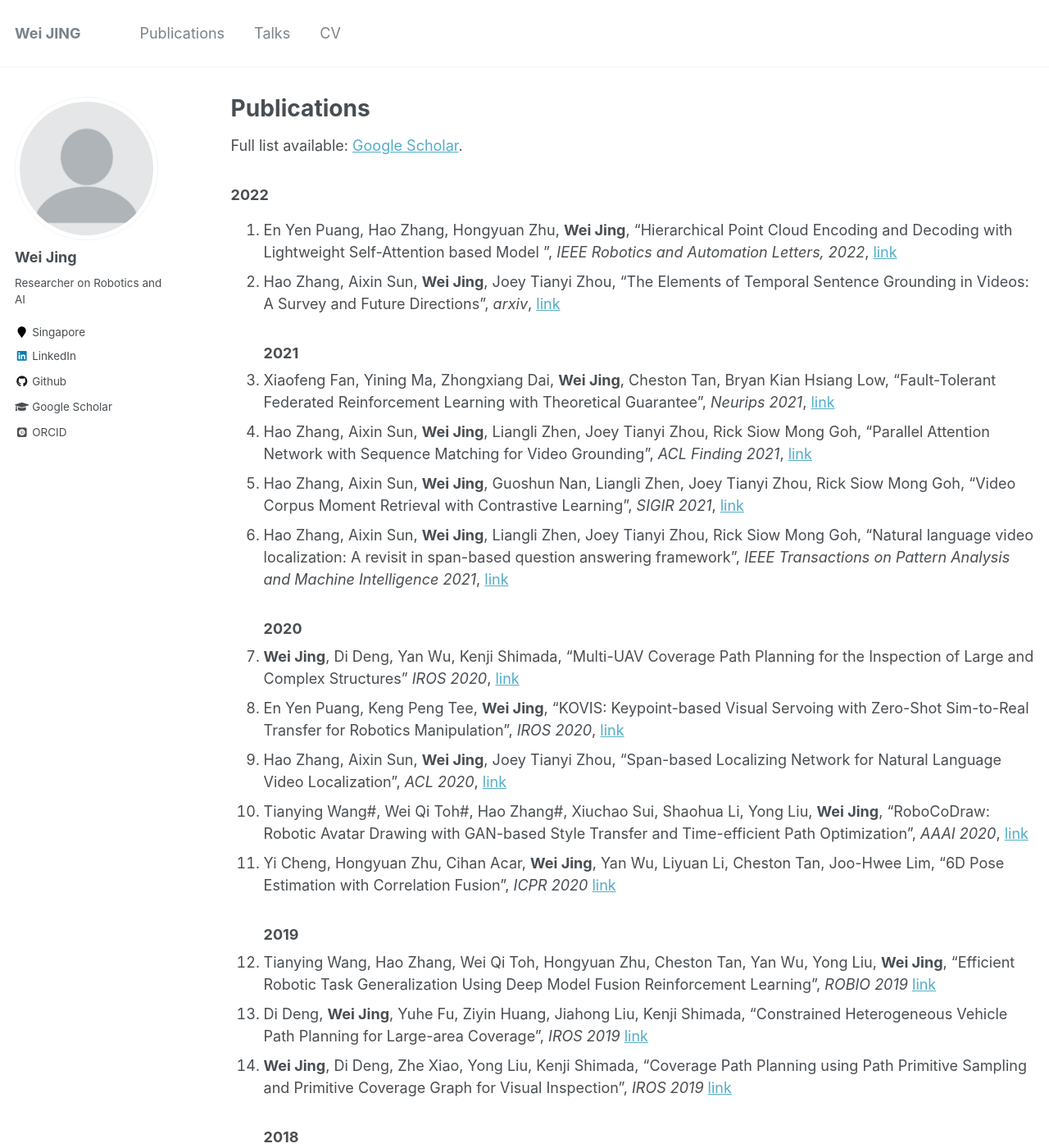
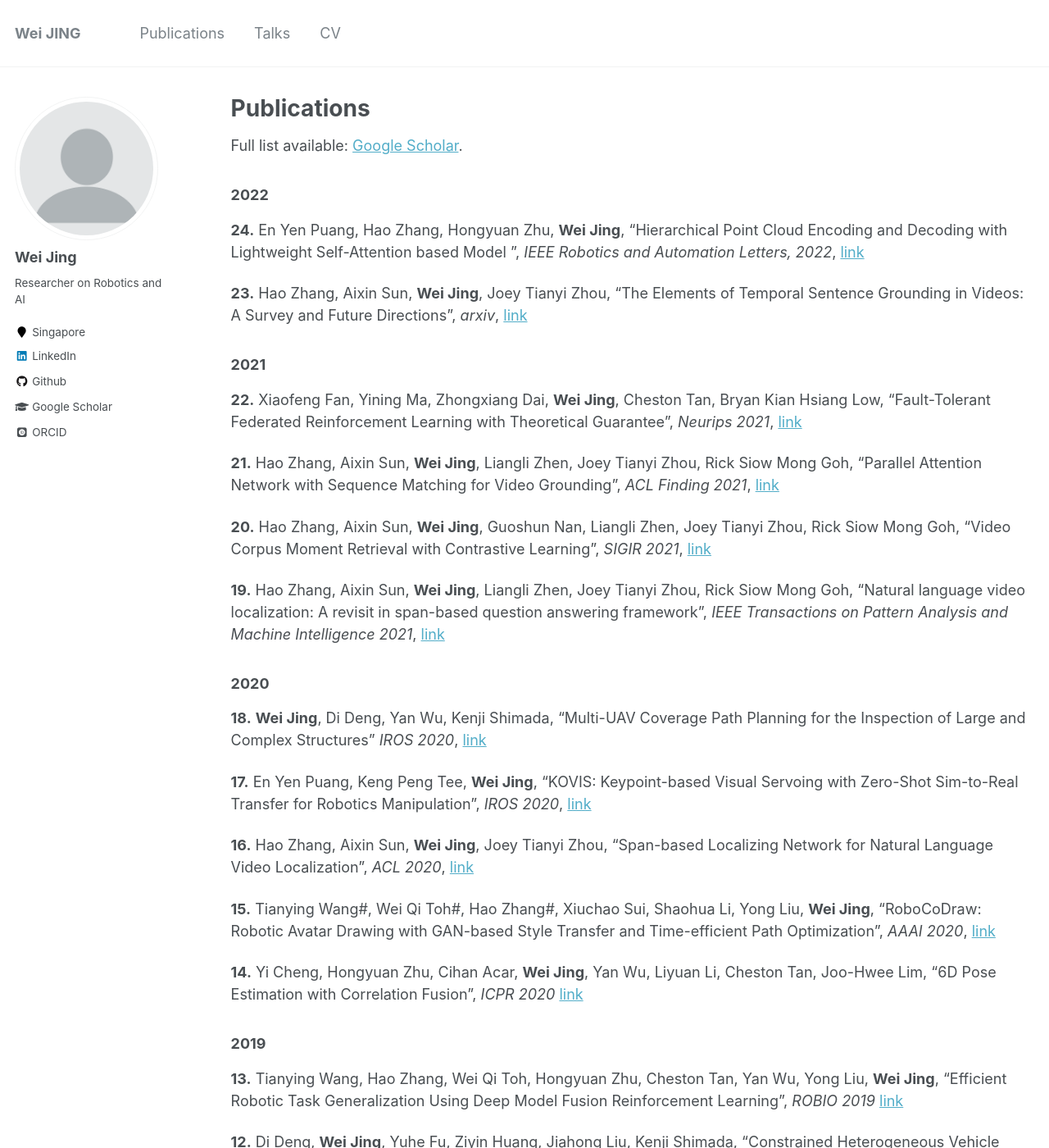
Before and after one commit to Weijing/Weijing.github.io, a Jekyll site: the page built from _pages/publications.md, in a window 1280 px wide and 1400 px high. Shown: the whole window at 82% size. Built offline with Jekyll 4.4.1, drawn with Linux system fonts in a browser that asks for light colours; some web fonts are replaced; some of the changed text lies outside the part shown.

Commit message:
Update publications.md

```diff
--- a/_pages/publications.md
+++ b/_pages/publications.md
@@ -6,37 +6,54 @@ author_profile: true
 ---
 Full list available: [Google Scholar](https://scholar.google.com/citations?hl=en&user=12L_IZMAAAAJ).
 ### 2022
-24. En Yen Puang, Hao Zhang, Hongyuan Zhu, **Wei Jing**, “Hierarchical Point Cloud Encoding and Decoding with Lightweight Self-Attention based Model
+**24\.** En Yen Puang, Hao Zhang, Hongyuan Zhu, **Wei Jing**, “Hierarchical Point Cloud Encoding and Decoding with Lightweight Self-Attention based Model
 ”, _IEEE Robotics and Automation Letters, 2022_, [link](https://ieeexplore.ieee.org/abstract/document/9707674)
-23. Hao Zhang, Aixin Sun, **Wei Jing**, Joey Tianyi Zhou,  “The Elements of Temporal Sentence Grounding in Videos: A Survey and Future Directions”, _arxiv_, [link](https://arxiv.org/abs/2201.08071)
+
+**23\.** Hao Zhang, Aixin Sun, **Wei Jing**, Joey Tianyi Zhou,  “The Elements of Temporal Sentence Grounding in Videos: A Survey and Future Directions”, _arxiv_, [link](https://arxiv.org/abs/2201.08071)
 ### 2021
-22. Xiaofeng Fan, Yining Ma, Zhongxiang Dai, **Wei Jing**, Cheston Tan, Bryan Kian Hsiang Low, “Fault-Tolerant Federated Reinforcement Learning with Theoretical Guarantee”, _Neurips 2021_, [link](https://arxiv.org/abs/2110.14074)
-21. Hao Zhang, Aixin Sun, **Wei Jing**, Liangli Zhen, Joey Tianyi Zhou, Rick Siow Mong Goh, “Parallel Attention Network with Sequence Matching for Video Grounding”, _ACL Finding 2021_, [link](https://arxiv.org/abs/2105.08481)
-20. Hao Zhang, Aixin Sun, **Wei Jing**, Guoshun Nan, Liangli Zhen, Joey Tianyi Zhou, Rick Siow Mong Goh, “Video Corpus Moment Retrieval with Contrastive Learning”, _SIGIR 2021_, [link](https://arxiv.org/abs/2105.06247)
-19. Hao Zhang, Aixin Sun, **Wei Jing**, Liangli Zhen, Joey Tianyi Zhou, Rick Siow Mong Goh, “Natural language video localization: A revisit in span-based question answering framework”, _IEEE Transactions on Pattern Analysis and Machine Intelligence 2021_, [link](https://arxiv.org/abs/2102.13558)
+**22\.** Xiaofeng Fan, Yining Ma, Zhongxiang Dai, **Wei Jing**, Cheston Tan, Bryan Kian Hsiang Low, “Fault-Tolerant Federated Reinforcement Learning with Theoretical Guarantee”, _Neurips 2021_, [link](https://arxiv.org/abs/2110.14074)
+
+**21\.** Hao Zhang, Aixin Sun, **Wei Jing**, Liangli Zhen, Joey Tianyi Zhou, Rick Siow Mong Goh, “Parallel Attention Network with Sequence Matching for Video Grounding”, _ACL Finding 2021_, [link](https://arxiv.org/abs/2105.08481)
+
+**20\.** Hao Zhang, Aixin Sun, **Wei Jing**, Guoshun Nan, Liangli Zhen, Joey Tianyi Zhou, Rick Siow Mong Goh, “Video Corpus Moment Retrieval with Contrastive Learning”, _SIGIR 2021_, [link](https://arxiv.org/abs/2105.06247)
+
+**19\.** Hao Zhang, Aixin Sun, **Wei Jing**, Liangli Zhen, Joey Tianyi Zhou, Rick Siow Mong Goh, “Natural language video localization: A revisit in span-based question answering framework”, _IEEE Transactions on Pattern Analysis and Machine Intelligence 2021_, [link](https://arxiv.org/abs/2102.13558)
 ### 2020
-18. **Wei Jing**, Di Deng, Yan Wu, Kenji Shimada, “Multi-UAV Coverage Path Planning for the Inspection of Large and Complex Structures” _IROS 2020_, [link](https://arxiv.org/pdf/2007.13065){:target="_blank"}
-17. En Yen Puang, Keng Peng Tee, **Wei Jing**,  “KOVIS: Keypoint-based Visual Servoing with Zero-Shot Sim-to-Real Transfer for Robotics Manipulation”, _IROS 2020_, [link](https://arxiv.org/pdf/2007.13960)
-16. Hao Zhang, Aixin Sun, **Wei Jing**, Joey Tianyi Zhou,  “Span-based Localizing Network for Natural Language Video Localization”, _ACL 2020_, [link](https://arxiv.org/pdf/2004.13931)
-15.  Tianying Wang#, Wei Qi Toh#, Hao Zhang#, Xiuchao Sui, Shaohua Li, Yong Liu, **Wei Jing**, "RoboCoDraw: Robotic Avatar Drawing with GAN-based Style Transfer and Time-efficient Path Optimization", _AAAI 2020_, [link](https://arxiv.org/pdf/1912.05099)
-14.  Yi Cheng, Hongyuan Zhu, Cihan Acar, **Wei Jing**, Yan Wu, Liyuan Li, Cheston Tan, Joo-Hwee Lim, "6D Pose Estimation with Correlation Fusion", _ICPR 2020_ [link](https://arxiv.org/pdf/1909.12936)
+**18\.** **Wei Jing**, Di Deng, Yan Wu, Kenji Shimada, “Multi-UAV Coverage Path Planning for the Inspection of Large and Complex Structures” _IROS 2020_, [link](https://arxiv.org/pdf/2007.13065){:target="_blank"}
+
+**17\.** En Yen Puang, Keng Peng Tee, **Wei Jing**,  “KOVIS: Keypoint-based Visual Servoing with Zero-Shot Sim-to-Real Transfer for Robotics Manipulation”, _IROS 2020_, [link](https://arxiv.org/pdf/2007.13960)
+
+**16\.** Hao Zhang, Aixin Sun, **Wei Jing**, Joey Tianyi Zhou,  “Span-based Localizing Network for Natural Language Video Localization”, _ACL 2020_, [link](https://arxiv.org/pdf/2004.13931)
+
+**15\.** Tianying Wang#, Wei Qi Toh#, Hao Zhang#, Xiuchao Sui, Shaohua Li, Yong Liu, **Wei Jing**, "RoboCoDraw: Robotic Avatar Drawing with GAN-based Style Transfer and Time-efficient Path Optimization", _AAAI 2020_, [link](https://arxiv.org/pdf/1912.05099)
+
+**14\.** Yi Cheng, Hongyuan Zhu, Cihan Acar, **Wei Jing**, Yan Wu, Liyuan Li, Cheston Tan, Joo-Hwee Lim, "6D Pose Estimation with Correlation Fusion", _ICPR 2020_ [link](https://arxiv.org/pdf/1909.12936)
 ### 2019
-13.  Tianying Wang, Hao Zhang, Wei Qi Toh, Hongyuan Zhu, Cheston Tan, Yan Wu, Yong Liu, **Wei Jing**, "Efficient Robotic Task Generalization Using Deep Model Fusion Reinforcement Learning", _ROBIO 2019_ [link](https://arxiv.org/pdf/1912.05205)
-12.  Di Deng, **Wei Jing**, Yuhe Fu, Ziyin Huang, Jiahong Liu, Kenji Shimada, "Constrained Heterogeneous Vehicle Path Planning for Large-area Coverage", _IROS 2019_ [link](https://arxiv.org/pdf/1911.09864)
-11.  **Wei Jing**, Di Deng, Zhe Xiao, Yong Liu, Kenji Shimada, "Coverage Path Planning using Path Primitive Sampling and Primitive Coverage Graph for Visual Inspection", _IROS 2019_ [link](https://arxiv.org/pdf/1908.02901)
+**13\.**  Tianying Wang, Hao Zhang, Wei Qi Toh, Hongyuan Zhu, Cheston Tan, Yan Wu, Yong Liu, **Wei Jing**, "Efficient Robotic Task Generalization Using Deep Model Fusion Reinforcement Learning", _ROBIO 2019_ [link](https://arxiv.org/pdf/1912.05205)
+
+**12\.**  Di Deng, **Wei Jing**, Yuhe Fu, Ziyin Huang, Jiahong Liu, Kenji Shimada, "Constrained Heterogeneous Vehicle Path Planning for Large-area Coverage", _IROS 2019_ [link](https://arxiv.org/pdf/1911.09864)
+
+**11\.**  **Wei Jing**, Di Deng, Zhe Xiao, Yong Liu, Kenji Shimada, "Coverage Path Planning using Path Primitive Sampling and Primitive Coverage Graph for Visual Inspection", _IROS 2019_ [link](https://arxiv.org/pdf/1908.02901)
 ### 2018
-10.  **Wei Jing**, Joey Tianyi Zhou, Fei Gao, Yong Liu, Pey Yuen Tao, Guilin Yang "A Learning-based Approach for Error Compensation of Industrial Manipulator with Hybrid Model", _ICARCV 2018_
-9. **Wei Jing**, Dudong Feng, Pinchao Zhang, Shijun Zhang, Sihan Lin, Bowei Tang, "A Multi-Objective Optimization-based Path Planning Method for Parallel Parking of Autonomous Vehicle via Nonlinear Programming", _ICARCV 2018_
-8. **Wei Jing**, Chun Fan Goh, Mabaran Rajaraman, Fei Gao, Sooho Park, Yong Liu, Kenji Shimada, "A Computational Framework for Automatic Online Path Generation of Robotic Inspection Tasks via Coverage Planning and Reinforcement Learning", _IEEE ACCESS_, 2018
-7. **Wei Jing** and Kenji Shimada, "Model-based view planning for building inspection and surveillance using voxel dilation, Medial Objects, and Random-Key Genetic Algorithm", _Journal of Computational Design and Engineering_, 2018
+**10\.**  **Wei Jing**, Joey Tianyi Zhou, Fei Gao, Yong Liu, Pey Yuen Tao, Guilin Yang "A Learning-based Approach for Error Compensation of Industrial Manipulator with Hybrid Model", _ICARCV 2018_
+
+**9\.** **Wei Jing**, Dudong Feng, Pinchao Zhang, Shijun Zhang, Sihan Lin, Bowei Tang, "A Multi-Objective Optimization-based Path Planning Method for Parallel Parking of Autonomous Vehicle via Nonlinear Programming", _ICARCV 2018_
+
+**8\.** **Wei Jing**, Chun Fan Goh, Mabaran Rajaraman, Fei Gao, Sooho Park, Yong Liu, Kenji Shimada, "A Computational Framework for Automatic Online Path Generation of Robotic Inspection Tasks via Coverage Planning and Reinforcement Learning", _IEEE ACCESS_, 2018
+
+**7\.** **Wei Jing** and Kenji Shimada, "Model-based view planning for building inspection and surveillance using voxel dilation, Medial Objects, and Random-Key Genetic Algorithm", _Journal of Computational Design and Engineering_, 2018
 ### 2017
-6. **Wei Jing**, "Coverage Planning for Robotic Vision Applications in Complex 3D Environment", _Ph.D. Thesis_, Carnegie Mellon University, 2017
-5. **Wei Jing**, Joseph Polden, Chun Fan Goh, Mabaran Rajaraman, Wei Lin, Kenji Shimada, "Sampling-based coverage motion planning for industrial inspection application with redundant robotic system", _IROS 2017_
-4. **Wei Jing**, Joseph Polden, Pey Yuen Tao, Chun Fan Goh, Wei Lin, Kenji Shimada, "Model-based coverage motion planning for industrial 3D shape inspection applications", _CASE 2017_
+**6\.** **Wei Jing**, "Coverage Planning for Robotic Vision Applications in Complex 3D Environment", _Ph.D. Thesis_, Carnegie Mellon University, 2017
+
+**5\.** **Wei Jing**, Joseph Polden, Chun Fan Goh, Mabaran Rajaraman, Wei Lin, Kenji Shimada, "Sampling-based coverage motion planning for industrial inspection application with redundant robotic system", _IROS 2017_
+
+**4\.** **Wei Jing**, Joseph Polden, Pey Yuen Tao, Chun Fan Goh, Wei Lin, Kenji Shimada, "Model-based coverage motion planning for industrial 3D shape inspection applications", _CASE 2017_
 ### 2016
-3. **Wei Jing**, Joseph Polden, Pey Yuen Tao, Wei Lin, Kenji Shimada, "View planning for 3d shape reconstruction of buildings with unmanned aerial vehicles", _ICARCV 2016_
-2. **Wei Jing**, Joseph Polden, Wei Lin, Kenji Shimada, "Sampling-based view planning for 3d visual coverage task with unmanned aerial vehicle", _IROS 2016_
-1. **Wei Jing**, Pey Yuen Tao, Guilin Yang, Kenji Shimada, "Calibration of industry robots with consideration of loading effects using product-of-exponential (POE) and gaussian process (GP)", _ICRA 2016_
+**3\.** **Wei Jing**, Joseph Polden, Pey Yuen Tao, Wei Lin, Kenji Shimada, "View planning for 3d shape reconstruction of buildings with unmanned aerial vehicles", _ICARCV 2016_
+
+**2\.** **Wei Jing**, Joseph Polden, Wei Lin, Kenji Shimada, "Sampling-based view planning for 3d visual coverage task with unmanned aerial vehicle", _IROS 2016_
+
+**1\.** **Wei Jing**, Pey Yuen Tao, Guilin Yang, Kenji Shimada, "Calibration of industry robots with consideration of loading effects using product-of-exponential (POE) and gaussian process (GP)", _ICRA 2016_
 
 <!-- 3. **Wei Jing**, Di Deng, Yan Wu, Kenji Shimada, “Multi-UAV Coverage Path Planning for the Inspection of Large and Complex Structures” _IROS 2020_, [link](https://arxiv.org/pdf/2007.13065){:target="_blank"} -->
 
```
